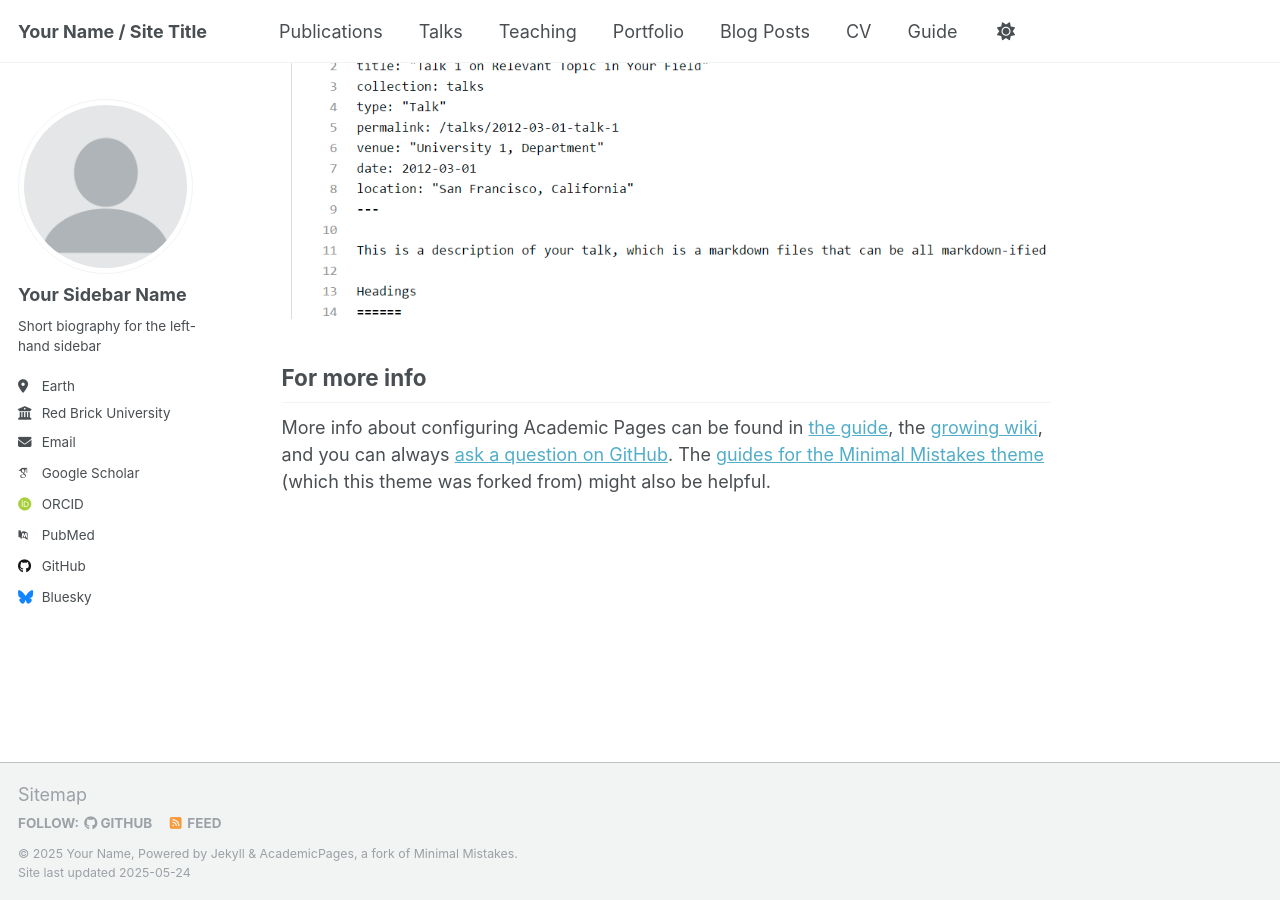
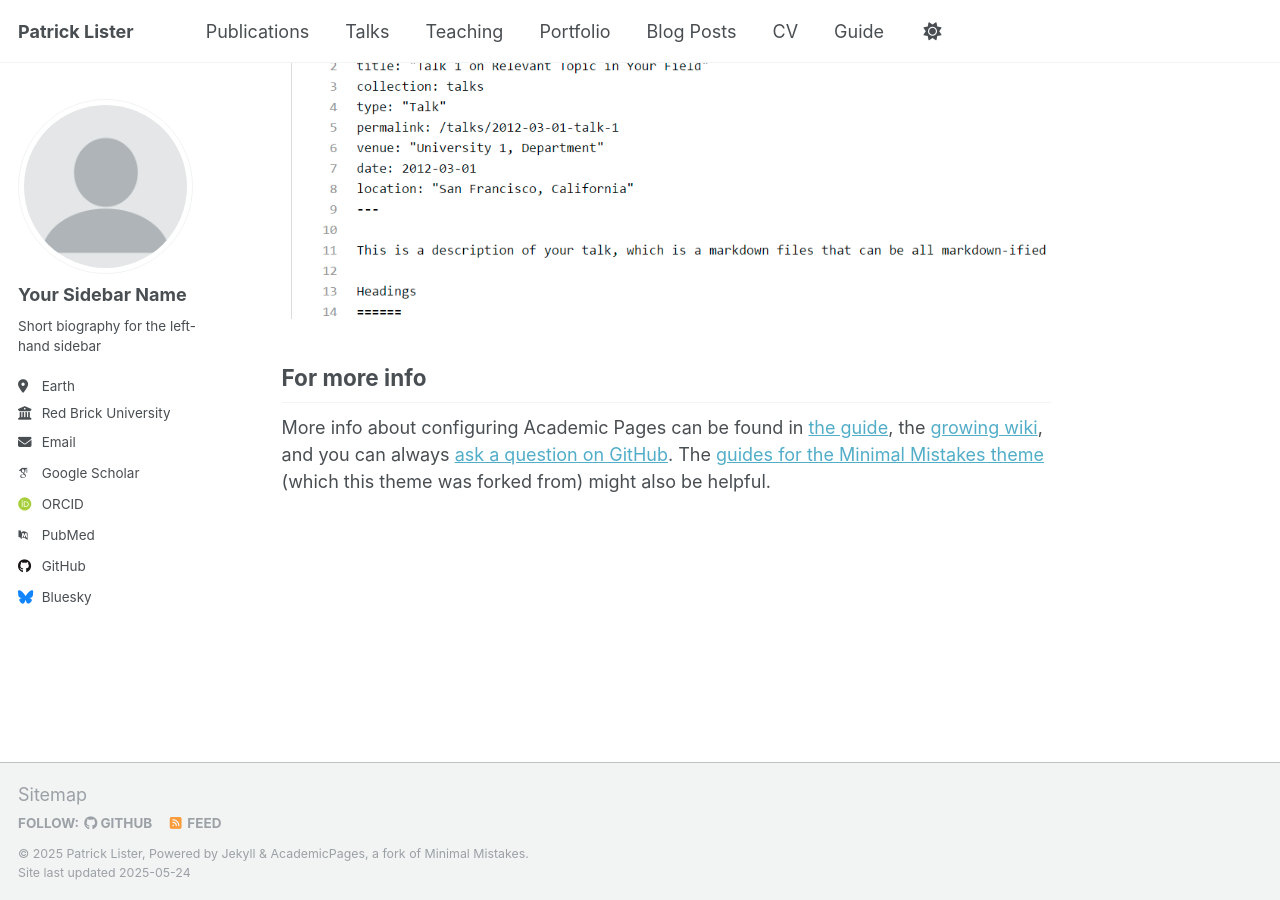
Before and after one commit to patricklister/patricklister.github.io, a Jekyll site: the page built from _pages/about.md, in a window 1280 px wide and 900 px high, scrolled down 2636 px. Built offline with Jekyll 4.4.1, drawn with Linux system fonts in a browser that asks for light colours; some web fonts are replaced.

Commit message:
Test config changes

```diff
--- a/_config.yml
+++ b/_config.yml
@@ -9,13 +9,13 @@
 # Basic Site Settings
 locale                   : "en-US"
 site_theme               : "default"
-title                    : "Your Name / Site Title"
+title                    : "Patrick Lister"
 title_separator          : "-"
-name                     : &name "Your Name"
+name                     : &name "Patrick Lister"
 description              : &description "personal description"
-url                      : https://academicpages.github.io # the base hostname & protocol for your site e.g. "https://[your GitHub username].github.io" or if you already have some other page hosted on Github then use "https://[your GitHub username].github.io/[Your Repo Name]"
+url                      : https://patricklister.github.io/ # the base hostname & protocol for your site e.g. "https://[your GitHub username].github.io" or if you already have some other page hosted on Github then use "https://[your GitHub username].github.io/[Your Repo Name]"
 baseurl                  : "" # the subpath of your site, e.g. "/blog"
-repository               : "academicpages/academicpages.github.io"
+repository               : ""
 
 # Site Author - The following control what appear as part of the author content on the side bar.
 #               If a field is blank the icon and link will not appear, otherwise it will be shown.
```
